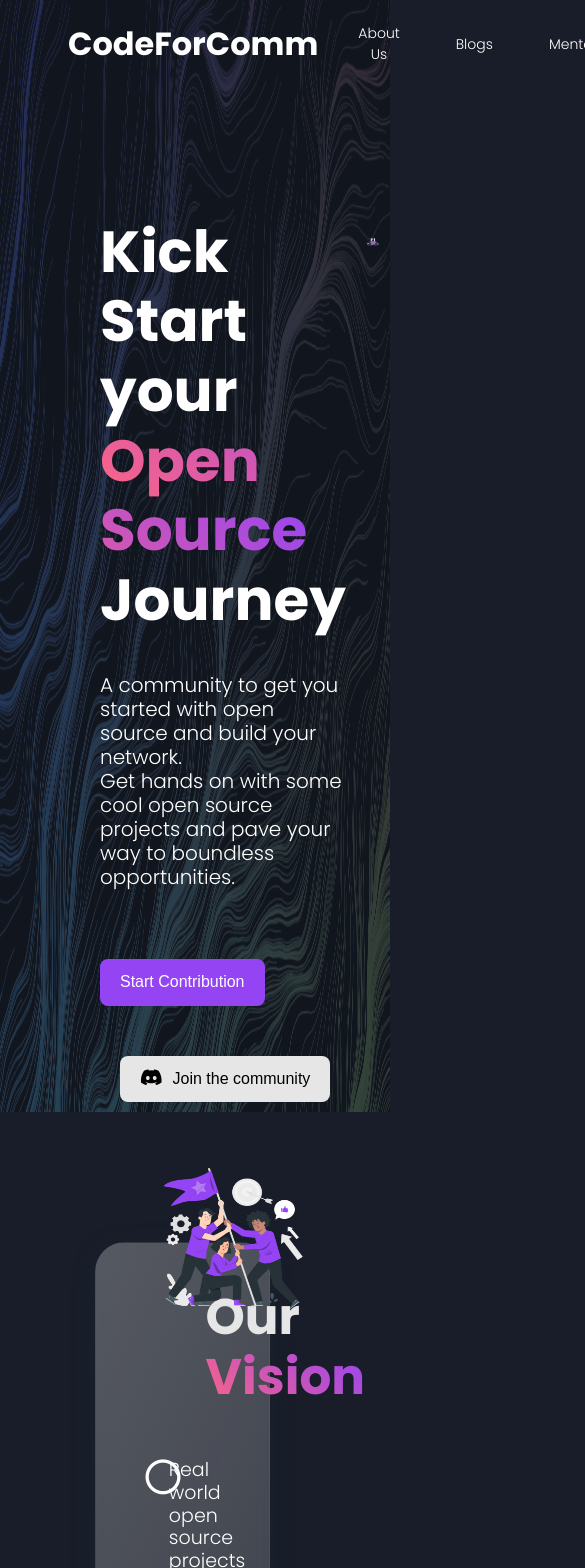
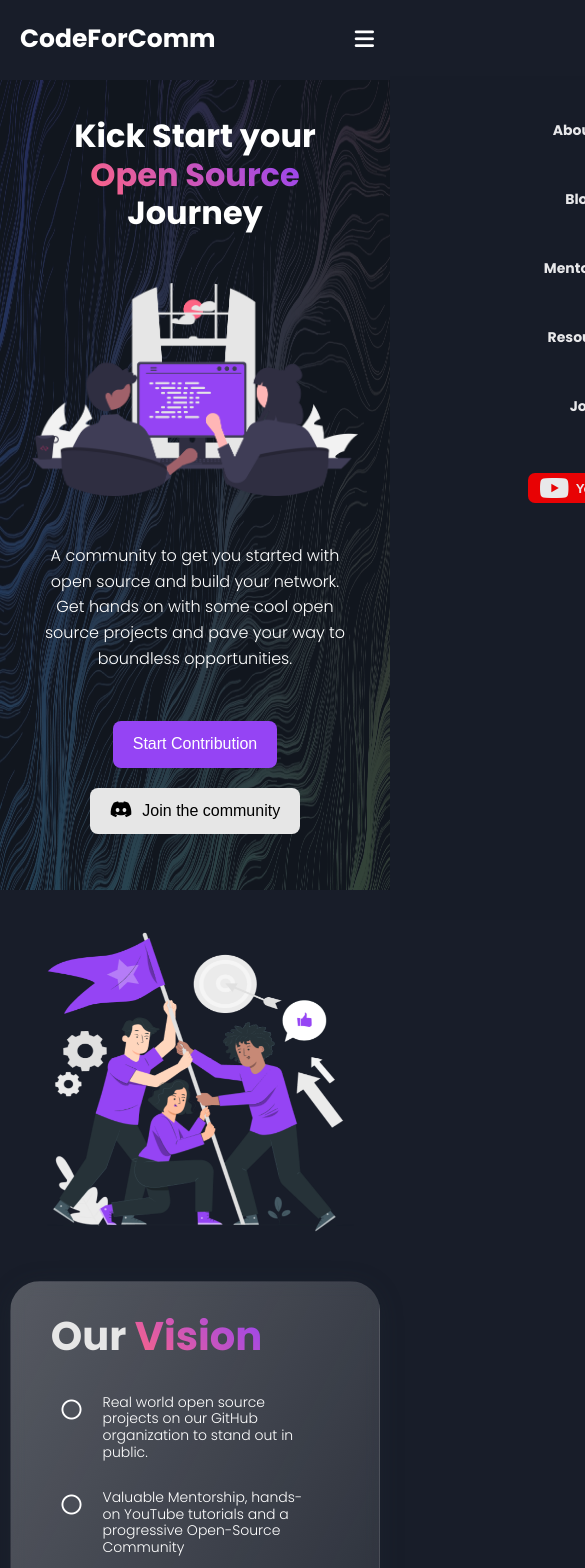
Before and after one commit to MuskanGarg24/Code-For-Community, a React (Create React App) app: page / in a window 390 px wide. Shown: the top 1568 px of the page, 585 px wide, since content can reach past the window. Built offline with nearby package versions, Linux system fonts and the light colour scheme.

Commit message:
responsiveness

```diff
--- /dev/null
+++ b/src/CSS/media-query.css
@@ -0,0 +1,214 @@
+/* Navbar  */
+@media screen and (max-width: 1200px) {
+  .nav {
+    position: fixed;
+    top: 0;
+    left: 0;
+    display: flex;
+    width: 100%;
+    background-color: #181D29;
+    /* opacity: 0.6; */
+    z-index: 5;
+  }
+  .nav ul {
+    position: fixed;
+    top: 88px;
+    right: -100%;
+    background-color: #181D29;
+    opacity: 0.9;
+    height: 100vh;
+    width: 100%;
+    display: block;
+    transition: all 0.5s linear;
+  }
+  .nav ul li {
+    margin: 40px 0;
+    font-weight: bold;
+  }
+  .nav a {
+    height: 5%;
+    display: block;
+    text-align: -webkit-center;
+    font-weight: bold;
+  }
+  .yt-link {
+    margin-top: 35px;
+  }
+  .nav .menu-btn i {
+    display: block;
+  }
+  #click:checked ~ ul {
+    right: 0%;
+  }
+}
+@media screen and (max-width:600px) {
+  .nav{
+    padding: 1rem;
+  }
+  .nav ul{
+    top: 76px;
+  }
+  .nav .site-title{
+    font-size: 25px
+  }
+  .nav .menu-btn i{
+    margin-top: 12px;
+  }
+}
+/* end-Navbar  */
+
+
+/* header  */
+@media screen and (max-width:1200px) {
+  .header-div{
+    grid-template-columns: 1fr;
+  }
+  .header-content{
+    padding: 1rem 5rem;
+    text-align: center;
+  }
+  .header-content h1{
+    font-size: 50px;
+  }
+  .header-content p{
+    margin-top: 40px;
+    line-height: 160%;
+  }
+  .header-image{
+    display: none;
+  }
+  .media-query-image{
+    margin-top: 50px;
+    display: block;
+  }
+  .media-query-image img{
+    width: 50%;
+    height: auto;
+  }
+  .header-button{
+    margin-bottom: 50px;
+  }
+}
+@media screen and (max-width:768px) {
+  .media-query-image img{
+    width: 80%;
+  }
+  .header-content h1{
+    font-size: 40px;
+  }
+}
+@media screen and (max-width:576px) {
+  .media-query-image img{
+    width: 100%;
+  }
+  .header-content h1{
+    font-size: 35px;
+  }
+  .header-content p{
+    font-size: 18px;
+  }
+  .header-button{
+    display: block;
+    margin: 0 auto;
+  }
+  .github-button{
+    margin-top: 50px;
+  }
+  .discord-button{
+    margin-top: 20px;
+    margin-bottom: 40px;
+  }
+}
+
+@media screen and (max-width:425px) {
+  .header-content{
+    padding: 1rem 2rem;
+  }
+  .header-content h1{
+    font-size: 32px;
+  }
+  .header-content p{
+    font-size: 16px;
+  }
+}
+/* end-header  */
+
+/* vision  */
+@media screen and (max-width:1200px) {
+  .vision{
+    grid-template-columns: 1fr;
+    margin-top: 30px;
+  }
+  .vision-image img{
+    position: initial;
+    width: 60%;
+  }
+  .our-vision{
+    width: 60%;
+    margin-top: 0;
+    position: static;
+    margin: 30px auto;
+    padding: 50px;
+  }
+  .our-vision h1{
+    margin: 0 auto 20px auto;
+    padding-left: 40px;
+  }
+  .bullet-points{
+    gap: 0;
+  }
+  .bullet{
+    text-align: center;
+  }
+}
+
+@media screen and (max-width:768px) {
+  .vision-image img{
+    width: 70%;
+  }
+  .our-vision h1{
+    padding-left: 30px;
+  }
+  .our-vision{
+    width: 80%;
+  }
+}
+
+@media screen and (max-width:576px) {
+  .vision-image img{
+    width: 80%;
+  }
+  .our-vision{
+    width: 90%;
+    padding: 30px;
+  }
+  .our-vision h1{
+    font-size: 40px;
+    padding-left: 25px;
+  }
+  .points p{
+    font-size: 16px;
+  }
+  .bullet .fa-circle{
+    font-size: 25px;
+  }
+}
+
+@media screen and (max-width:425px) {
+  .vision-image img{
+    width: 90%;
+  }
+  .our-vision{
+    width: 95%;
+  }
+  .our-vision h1{
+    padding-left: 10px;
+  }
+  .bullet .fa-circle{
+    font-size: 20px;
+  }
+  .points p{
+    font-size: 14px;
+  }
+}
+/* end-vision */
--- a/src/CSS/styles.css
+++ b/src/CSS/styles.css
@@ -14,7 +14,12 @@ body {
   margin: 0;
   text-align: center;
 }
+a{
+  text-decoration: none;
+  color: inherit;
+}
 
+/* nav  */
 .nav {
   background-color: none;
   color: white;
@@ -78,6 +83,17 @@ body {
   justify-content: center;
   align-items: center;
 }
+.nav .menu-btn i{
+  color: #ffffff;
+  font-size: 22px;
+  margin-top: 15px;
+  cursor: pointer;
+  display: none;
+}
+#click{
+  display: none;
+}
+/* end-nav */
 
 /* home-css  */
 .header {
@@ -204,4 +220,7 @@ body {
   line-height: 120%;
   color: #ffffff;
 }
+.media-query-image{
+  display: none;
+}
 /* end-home-css */
--- a/src/components/Header.js
+++ b/src/components/Header.js
@@ -1,5 +1,4 @@
 import React from 'react';
-import '../CSS/styles.css';
 import Navbar from '../components/Navbar';
 import Image from '../media/vision.png';
 
@@ -11,6 +10,9 @@ const Header = () => {
                 <div className='header-content'>
                     <h1>Kick Start your <br></br>
                         <span className='gradient-text'>Open Source</span> Journey</h1>
+                    <div className='media-query-image'>
+                        <img src={Image} alt='open-source'></img>
+                    </div>
                     <p>
                         A community to get you started with open source and build your network. <br></br>
                         Get hands on with some cool open source projects and pave your way to boundless opportunities.
--- a/src/components/Navbar.js
+++ b/src/components/Navbar.js
@@ -6,6 +6,10 @@ export default function Navbar() {
       <Link to='/' className='site-title'>
         CodeForComm
       </Link>
+      <input type="checkbox" id="click"></input>
+      <label for="click" className='menu-btn'>
+        <i className='fas fa-bars'></i>
+      </label>
       <ul>
         <CustomLink to='/about'>About Us</CustomLink>
         <CustomLink to='/blogs'>Blogs</CustomLink>
--- a/src/components/Vision.js
+++ b/src/components/Vision.js
@@ -1,5 +1,4 @@
 import React from 'react';
-import '../CSS/styles.css';
 import Team from '../media/team.png';
 
 const Vision = () => {
--- a/src/index.js
+++ b/src/index.js
@@ -2,6 +2,7 @@ import React from "react"
 import ReactDOM from "react-dom/client"
 import App from "./App"
 import "./CSS/styles.css"
+import "./CSS/media-query.css"
 import { BrowserRouter } from "react-router-dom"
 
 const root = ReactDOM.createRoot(document.getElementById("root"))
```
